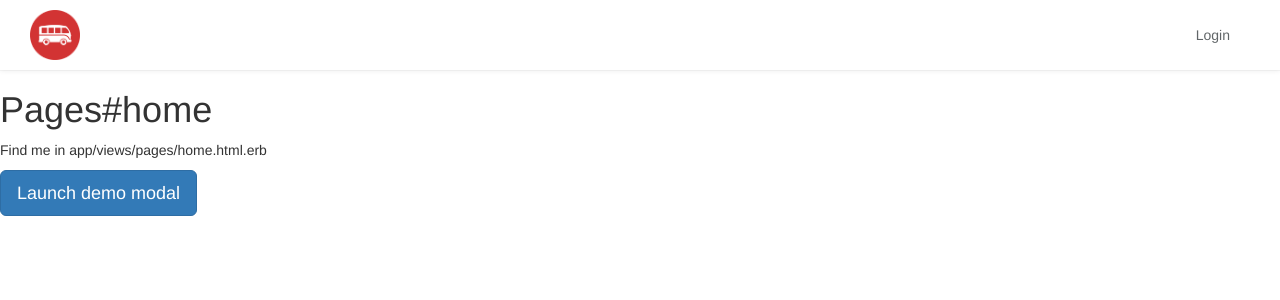
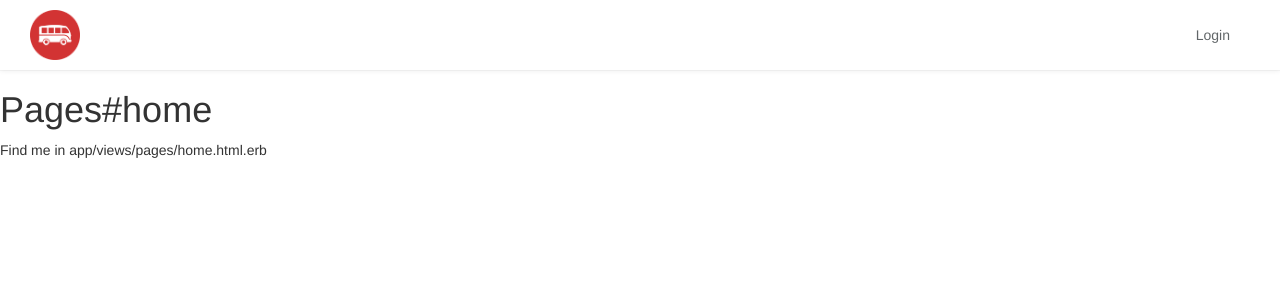
Before and after one commit to stephwithunaccent/rails-airbnb-clone, a Rails app: page / in a window 1280 px wide. Shown: the top 300 px of the page. Run offline with Rails 7, Linux system fonts and the light colour scheme; style sheets or scripts are compiled from the project's sources; some libraries are stand-ins or nearby versions.

Commit message:
Sign-up/Sign-in working, no modal

```diff
--- a/app/controllers/application_controller.rb
+++ b/app/controllers/application_controller.rb
@@ -5,7 +5,7 @@ class ApplicationController < ActionController::Base
 
   def configure_permitted_parameters
     # For additional fields in app/views/devise/registrations/new.html.erb
-    devise_parameter_sanitizer.permit(:sign_up, keys: [:first_name, :last_name, :sex, :age])
+    devise_parameter_sanitizer.permit(:sign_up, keys: [:name, :sex, :age])
     # same as params.require(:user).permit(:first_name, :last_name)
 
     # For additional in app/views/devise/registrations/edit.html.erb
--- a/app/views/pages/home.html.erb
+++ b/app/views/pages/home.html.erb
@@ -1,45 +1,2 @@
 <h1>Pages#home</h1>
 <p>Find me in app/views/pages/home.html.erb</p>
-
-
-<!-- Button trigger modal -->
-  <button type="button" class="btn btn-primary btn-lg" data-toggle="modal" data-target="#myModal">
-    Launch demo modal
-  </button>
-
-  <div class="modal fade" id="myModal" tabindex="-1" role="dialog">
-    <div class="modal-dialog" role="document">
-      <div class="modal-content">
-        <div class="modal-header">
-          <button type="button" class="close" data-dismiss="modal" aria-label="Close"><span aria-hidden="true">&times;</span></button>
-          <h4 class="modal-title">Modal title</h4>
-        </div>
-        <div class="modal-body">
-          <h2>Sign up</h2>
-
-        <%= simple_form_for(:user, :url => user_session_path) do |f| %>
-          <%= f.error_notification %>
-
-          <div class="form-inputs">
-            <%= f.input :name, required: true %>
-            <%= f.input :sex, required: true %>
-            <%= f.input :age, required: true %>
-            <%= f.input :email, required: true, autofocus: true %>
-            <%= f.input :password, required: true, hint: ("#{@minimum_password_length} characters minimum" if @minimum_password_length) %>
-            <%= f.input :password_confirmation, required: true %>
-          </div>
-
-          <div class="form-actions">
-            <%= f.button :submit, "Sign up" %>
-          </div>
-          <% end %>
-
-          <%= render "devise/shared/links" %>
-        </div>
-        <div class="modal-footer">
-          <button type="button" class="btn btn-default" data-dismiss="modal">Close</button>
-          <button type="button" class="btn btn-primary">Save changes</button>
-        </div>
-      </div><!-- /.modal-content -->
-    </div><!-- /.modal-dialog -->
-  </div><!-- /.modal -->
```
